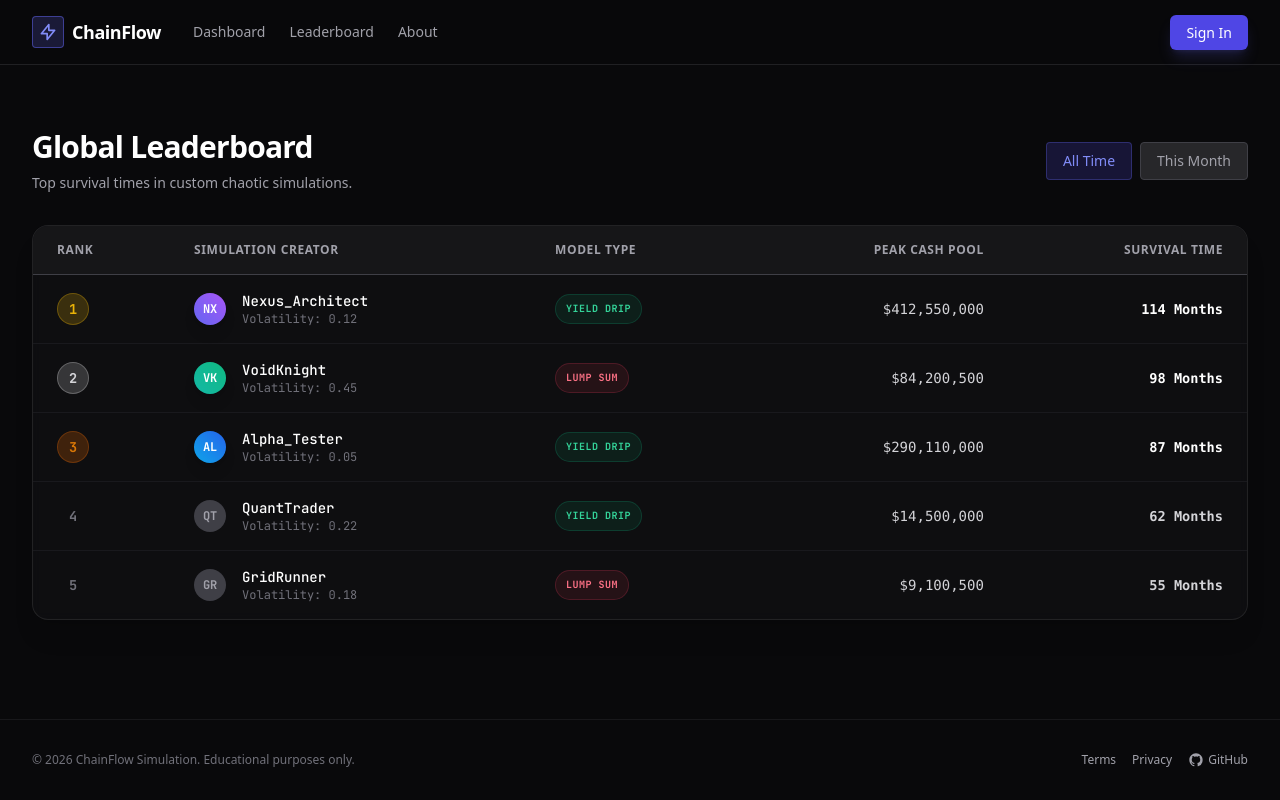
After one commit to Ndanileka/chainflow, a FastAPI app: template app/templates/leaderboard.html in a window 1280 px wide. The commit adds this page. Run offline with FastAPI, Linux system fonts and the light colour scheme; the template is opened without the code that fills it, so the values that code supplies are empty; some libraries are stand-ins or nearby versions.

Commit message:
Complete UI layout: Global Nav, Footer, Login, Leaderboard, About

```diff
--- a/app/routes/dashboard.py
+++ b/app/routes/dashboard.py
@@ -375,3 +375,15 @@ def render_case_study(request: Request, model_id: str, full_page: bool, currency
 
     template = "index.html" if full_page else "partials/article.html"
     return templates.TemplateResponse(request, template, context)
+
+@router.get("/about", response_class=HTMLResponse)
+def about_page(request: Request) -> HTMLResponse:
+    return templates.TemplateResponse("about.html", {"request": request})
+
+@router.get("/leaderboard", response_class=HTMLResponse)
+def leaderboard_page(request: Request) -> HTMLResponse:
+    return templates.TemplateResponse("leaderboard.html", {"request": request})
+
+@router.get("/login", response_class=HTMLResponse)
+def login_page(request: Request) -> HTMLResponse:
+    return templates.TemplateResponse("login.html", {"request": request})
--- a/app/templates/base.html
+++ b/app/templates/base.html
@@ -13,8 +13,51 @@
     <link href="https://fonts.googleapis.com/css2?family=Inter:wght@400;500;600;700&family=JetBrains+Mono:wght@400;500;700&display=swap" rel="stylesheet">
     <link rel="stylesheet" href="{{ url_for('static', path='css/app.css') }}?v=1.0.2">
   </head>
-  <body class="bg-[#09090b] text-zinc-300 antialiased selection:bg-teal-500/30 font-sans">
-    {% block body %}{% endblock %}
-    <script src="{{ url_for('static', path='js/app.js') }}?v=1.0.2"></script>
+  <body class="bg-[#09090b] text-zinc-300 antialiased selection:bg-teal-500/30 font-sans flex flex-col min-h-screen">
+
+    <!-- Global Header -->
+    <header class="w-full bg-[#09090b]/80 backdrop-blur-md border-b border-zinc-800/80 shrink-0 sticky top-0 z-50">
+      <div class="max-w-7xl mx-auto px-4 sm:px-6 lg:px-8 h-16 flex items-center justify-between">
+        <div class="flex items-center gap-8">
+          <a href="/" class="flex items-center gap-2 group">
+            <div class="w-8 h-8 rounded bg-indigo-500/20 border border-indigo-500/50 flex items-center justify-center text-indigo-400 group-hover:bg-indigo-500/30 transition">
+              <svg class="w-5 h-5" fill="none" stroke="currentColor" viewBox="0 0 24 24"><path stroke-linecap="round" stroke-linejoin="round" stroke-width="2" d="M13 10V3L4 14h7v7l9-11h-7z"></path></svg>
+            </div>
+            <span class="font-bold text-white tracking-tight text-lg">ChainFlow</span>
+          </a>
+          <nav class="hidden md:flex items-center gap-6 text-sm font-medium text-zinc-400">
+            <a href="/" class="hover:text-white transition">Dashboard</a>
+            <a href="/leaderboard" class="hover:text-white transition">Leaderboard</a>
+            <a href="/about" class="hover:text-white transition">About</a>
+          </nav>
+        </div>
+        <div>
+          <a href="/login" class="px-4 py-2 text-sm font-medium text-white bg-indigo-600 hover:bg-indigo-500 rounded-md transition shadow-lg shadow-indigo-500/20">Sign In</a>
+        </div>
+      </div>
+    </header>
+
+    <!-- Main Content -->
+    <div class="flex-1 flex flex-col relative z-0">
+      {% block body %}{% endblock %}
+    </div>
+
+    <!-- Global Footer -->
+    <footer class="bg-[#09090b] border-t border-zinc-900 shrink-0 py-8 relative z-10">
+      <div class="max-w-7xl mx-auto px-4 sm:px-6 lg:px-8 flex flex-col md:flex-row items-center justify-between gap-4">
+        <div class="text-xs text-zinc-500">
+          &copy; 2026 ChainFlow Simulation. Educational purposes only.
+        </div>
+        <div class="flex items-center gap-4 text-xs font-medium text-zinc-400">
+          <a href="/about" class="hover:text-white transition">Terms</a>
+          <a href="/about" class="hover:text-white transition">Privacy</a>
+          <a href="https://github.com/Ndanileka/chainflow" class="hover:text-white transition flex items-center gap-1">
+            <svg class="w-4 h-4" fill="currentColor" viewBox="0 0 24 24"><path fill-rule="evenodd" d="M12 2C6.477 2 2 6.484 2 12.017c0 4.425 2.865 8.18 6.839 9.504.5.092.682-.217.682-.483 0-.237-.008-.868-.013-1.703-2.782.605-3.369-1.343-3.369-1.343-.454-1.158-1.11-1.466-1.11-1.466-.908-.62.069-.608.069-.608 1.003.07 1.531 1.032 1.531 1.032.892 1.53 2.341 1.088 2.91.832.092-.647.35-1.088.636-1.338-2.22-.253-4.555-1.113-4.555-4.951 0-1.093.39-1.988 1.029-2.688-.103-.253-.446-1.272.098-2.65 0 0 .84-.27 2.75 1.026A9.564 9.564 0 0112 6.844c.85.004 1.705.115 2.504.337 1.909-1.296 2.747-1.027 2.747-1.027.546 1.379.202 2.398.1 2.651.64.7 1.028 1.595 1.028 2.688 0 3.848-2.339 4.695-4.566 4.943.359.309.678.92.678 1.855 0 1.338-.012 2.419-.012 2.747 0 .268.18.58.688.482A10.019 10.019 0 0022 12.017C22 6.484 17.522 2 12 2z" clip-rule="evenodd"></path></svg>
+            GitHub
+          </a>
+        </div>
+      </div>
+    </footer>
+    <script src="{{ url_for('static', path='js/app.js') }}?v=1.0.3"></script>
   </body>
 </html>
--- a/app/templates/index.html
+++ b/app/templates/index.html
@@ -1,7 +1,7 @@
 {% extends "base.html" %}
 
 {% block body %}
-<div class="flex h-screen bg-[#09090b] flex-col md:flex-row overflow-hidden text-zinc-300">
+<div class="flex flex-1 bg-[#09090b] flex-col md:flex-row text-zinc-300">
 
   <!-- Sidebar -->
   <aside class="w-full shrink-0 border-r border-zinc-900 bg-[#09090b] md:w-96 md:overflow-y-auto">
--- /dev/null
+++ b/app/templates/leaderboard.html
@@ -0,0 +1,156 @@
+{% extends "base.html" %}
+{% block title %}Leaderboard - ChainFlow{% endblock %}
+
+{% block body %}
+<div class="max-w-7xl mx-auto px-4 py-16 sm:px-6 lg:px-8 w-full flex-1">
+  <div class="sm:flex sm:items-center sm:justify-between mb-8">
+    <div>
+      <h1 class="text-3xl font-bold text-white tracking-tight">Global Leaderboard</h1>
+      <p class="mt-2 text-sm text-zinc-400">Top survival times in custom chaotic simulations.</p>
+    </div>
+    <div class="mt-4 sm:mt-0 flex gap-2">
+      <button class="bg-indigo-600/20 text-indigo-400 px-4 py-2 text-sm font-medium rounded border border-indigo-500/30 hover:bg-indigo-600/30 transition">All Time</button>
+      <button class="bg-zinc-800 text-zinc-400 px-4 py-2 text-sm font-medium rounded hover:bg-zinc-700 transition border border-zinc-700">This Month</button>
+    </div>
+  </div>
+
+  <div class="bg-zinc-900/40 border border-zinc-800/80 rounded-2xl overflow-hidden backdrop-blur-sm shadow-xl">
+    <div class="overflow-x-auto">
+      <table class="min-w-full divide-y divide-zinc-800">
+        <thead class="bg-zinc-900/80">
+          <tr>
+            <th scope="col" class="px-6 py-4 text-left text-xs font-semibold text-zinc-400 uppercase tracking-wider">Rank</th>
+            <th scope="col" class="px-6 py-4 text-left text-xs font-semibold text-zinc-400 uppercase tracking-wider">Simulation Creator</th>
+            <th scope="col" class="px-6 py-4 text-left text-xs font-semibold text-zinc-400 uppercase tracking-wider">Model Type</th>
+            <th scope="col" class="px-6 py-4 text-right text-xs font-semibold text-zinc-400 uppercase tracking-wider">Peak Cash Pool</th>
+            <th scope="col" class="px-6 py-4 text-right text-xs font-semibold text-zinc-400 uppercase tracking-wider">Survival Time</th>
+          </tr>
+        </thead>
+        <tbody class="divide-y divide-zinc-800/50 bg-transparent">
+
+          <tr class="hover:bg-zinc-800/20 transition cursor-default group">
+            <td class="px-6 py-4 whitespace-nowrap">
+              <div class="flex items-center justify-center w-8 h-8 rounded-full bg-yellow-500/20 text-yellow-500 font-bold border border-yellow-500/30">1</div>
+            </td>
+            <td class="px-6 py-4 whitespace-nowrap">
+              <div class="flex items-center">
+                <div class="h-8 w-8 rounded-full bg-gradient-to-tr from-indigo-500 to-purple-500 flex items-center justify-center text-white font-bold text-xs shadow-lg">NX</div>
+                <div class="ml-4">
+                  <div class="text-sm font-medium text-white group-hover:text-indigo-400 transition">Nexus_Architect</div>
+                  <div class="text-xs text-zinc-500">Volatility: 0.12</div>
+                </div>
+              </div>
+            </td>
+            <td class="px-6 py-4 whitespace-nowrap">
+              <span class="px-2.5 py-1 inline-flex text-[10px] leading-5 font-semibold rounded-full bg-emerald-500/10 text-emerald-400 border border-emerald-500/20 uppercase tracking-wider">Yield Drip</span>
+            </td>
+            <td class="px-6 py-4 whitespace-nowrap text-right text-sm text-zinc-300 font-mono">
+              $412,550,000
+            </td>
+            <td class="px-6 py-4 whitespace-nowrap text-right font-mono font-bold text-white">
+              114 Months
+            </td>
+          </tr>
+
+          <tr class="hover:bg-zinc-800/20 transition cursor-default group">
+            <td class="px-6 py-4 whitespace-nowrap">
+              <div class="flex items-center justify-center w-8 h-8 rounded-full bg-zinc-300/20 text-zinc-300 font-bold border border-zinc-300/30">2</div>
+            </td>
+            <td class="px-6 py-4 whitespace-nowrap">
+              <div class="flex items-center">
+                <div class="h-8 w-8 rounded-full bg-gradient-to-tr from-teal-500 to-emerald-500 flex items-center justify-center text-white font-bold text-xs shadow-lg">VK</div>
+                <div class="ml-4">
+                  <div class="text-sm font-medium text-white group-hover:text-indigo-400 transition">VoidKnight</div>
+                  <div class="text-xs text-zinc-500">Volatility: 0.45</div>
+                </div>
+              </div>
+            </td>
+            <td class="px-6 py-4 whitespace-nowrap">
+              <span class="px-2.5 py-1 inline-flex text-[10px] leading-5 font-semibold rounded-full bg-rose-500/10 text-rose-400 border border-rose-500/20 uppercase tracking-wider">Lump Sum</span>
+            </td>
+            <td class="px-6 py-4 whitespace-nowrap text-right text-sm text-zinc-300 font-mono">
+              $84,200,500
+            </td>
+            <td class="px-6 py-4 whitespace-nowrap text-right font-mono font-bold text-white">
+              98 Months
+            </td>
+          </tr>
+
+          <tr class="hover:bg-zinc-800/20 transition cursor-default group">
+            <td class="px-6 py-4 whitespace-nowrap">
+              <div class="flex items-center justify-center w-8 h-8 rounded-full bg-amber-700/30 text-amber-600 font-bold border border-amber-700/40">3</div>
+            </td>
+            <td class="px-6 py-4 whitespace-nowrap">
+              <div class="flex items-center">
+                <div class="h-8 w-8 rounded-full bg-gradient-to-tr from-sky-500 to-blue-600 flex items-center justify-center text-white font-bold text-xs shadow-lg">AL</div>
+                <div class="ml-4">
+                  <div class="text-sm font-medium text-white group-hover:text-indigo-400 transition">Alpha_Tester</div>
+                  <div class="text-xs text-zinc-500">Volatility: 0.05</div>
+                </div>
+              </div>
+            </td>
+            <td class="px-6 py-4 whitespace-nowrap">
+              <span class="px-2.5 py-1 inline-flex text-[10px] leading-5 font-semibold rounded-full bg-emerald-500/10 text-emerald-400 border border-emerald-500/20 uppercase tracking-wider">Yield Drip</span>
+            </td>
+            <td class="px-6 py-4 whitespace-nowrap text-right text-sm text-zinc-300 font-mono">
+              $290,110,000
+            </td>
+            <td class="px-6 py-4 whitespace-nowrap text-right font-mono font-bold text-white">
+              87 Months
+            </td>
+          </tr>
+
+          <tr class="hover:bg-zinc-800/20 transition cursor-default group">
+            <td class="px-6 py-4 whitespace-nowrap">
+              <div class="flex items-center justify-center w-8 h-8 text-zinc-500 font-bold">4</div>
+            </td>
+            <td class="px-6 py-4 whitespace-nowrap">
+              <div class="flex items-center">
+                <div class="h-8 w-8 rounded-full bg-zinc-700 flex items-center justify-center text-zinc-400 font-bold text-xs">QT</div>
+                <div class="ml-4">
+                  <div class="text-sm font-medium text-white group-hover:text-indigo-400 transition">QuantTrader</div>
+                  <div class="text-xs text-zinc-500">Volatility: 0.22</div>
+                </div>
+              </div>
+            </td>
+            <td class="px-6 py-4 whitespace-nowrap">
+              <span class="px-2.5 py-1 inline-flex text-[10px] leading-5 font-semibold rounded-full bg-emerald-500/10 text-emerald-400 border border-emerald-500/20 uppercase tracking-wider">Yield Drip</span>
+            </td>
+            <td class="px-6 py-4 whitespace-nowrap text-right text-sm text-zinc-300 font-mono">
+              $14,500,000
+            </td>
+            <td class="px-6 py-4 whitespace-nowrap text-right font-mono font-bold text-zinc-300">
+              62 Months
+            </td>
+          </tr>
+
+          <tr class="hover:bg-zinc-800/20 transition cursor-default group">
+            <td class="px-6 py-4 whitespace-nowrap">
+              <div class="flex items-center justify-center w-8 h-8 text-zinc-500 font-bold">5</div>
+            </td>
+            <td class="px-6 py-4 whitespace-nowrap">
+              <div class="flex items-center">
+                <div class="h-8 w-8 rounded-full bg-zinc-700 flex items-center justify-center text-zinc-400 font-bold text-xs">GR</div>
+                <div class="ml-4">
+                  <div class="text-sm font-medium text-white group-hover:text-indigo-400 transition">GridRunner</div>
+                  <div class="text-xs text-zinc-500">Volatility: 0.18</div>
+                </div>
+              </div>
+            </td>
+            <td class="px-6 py-4 whitespace-nowrap">
+              <span class="px-2.5 py-1 inline-flex text-[10px] leading-5 font-semibold rounded-full bg-rose-500/10 text-rose-400 border border-rose-500/20 uppercase tracking-wider">Lump Sum</span>
+            </td>
+            <td class="px-6 py-4 whitespace-nowrap text-right text-sm text-zinc-300 font-mono">
+              $9,100,500
+            </td>
+            <td class="px-6 py-4 whitespace-nowrap text-right font-mono font-bold text-zinc-300">
+              55 Months
+            </td>
+          </tr>
+
+        </tbody>
+      </table>
+    </div>
+  </div>
+</div>
+{% endblock %}
```
Also changed, not shown: app/templates/about.html (added, +55 -0 lines), app/templates/login.html (added, +69 -0 lines).
